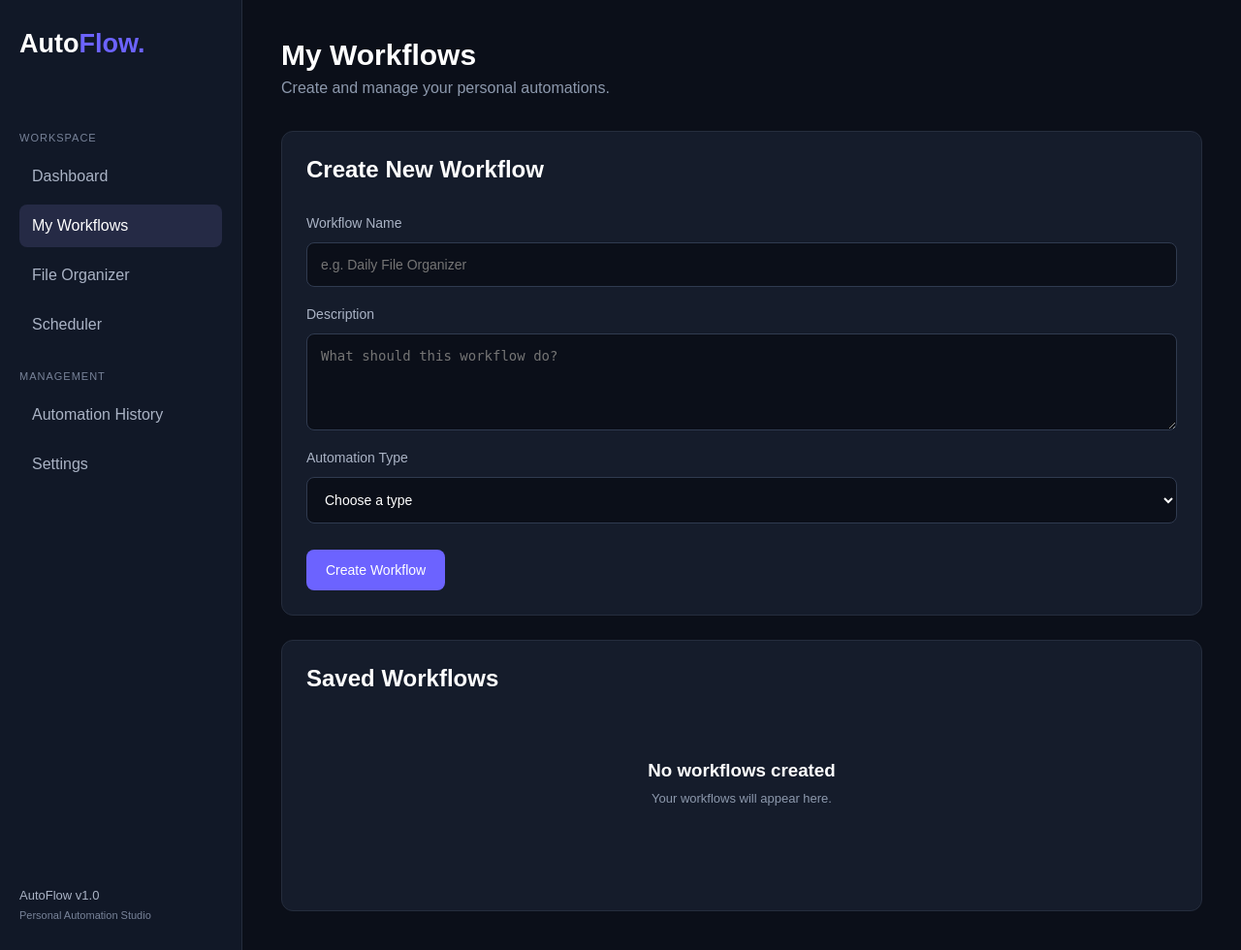
After one commit to rbtechniques/AutoFlow, a Flask app: template templates/workflows.html in a window 1280 px wide. The commit adds this page. Shown: the whole page at 97% size. Run offline with Flask 3, Linux system fonts and the light colour scheme; the template is opened without the code that fills it, so the values that code supplies are empty.

Commit message:
Add workflow management page with form and styling

```diff
--- a/static/css/style.css
+++ b/static/css/style.css
@@ -201,3 +201,78 @@ body {
 .quick-actions button:hover {
     background: #303b50;
 }
+
+
+/* Workflow Manager */
+
+.workflow-form {
+    display: flex;
+    flex-direction: column;
+    gap: 12px;
+}
+
+.workflow-form label {
+    color: #aab3c5;
+    font-size: 14px;
+    margin-top: 8px;
+}
+
+.workflow-form input,
+.workflow-form textarea,
+.workflow-form select {
+    width: 100%;
+    background: #0b0f19;
+    border: 1px solid #303b50;
+    color: white;
+    padding: 14px;
+    border-radius: 8px;
+    font-size: 14px;
+    outline: none;
+}
+
+.workflow-form textarea {
+    min-height: 100px;
+    resize: vertical;
+}
+
+.workflow-form input:focus,
+.workflow-form textarea:focus,
+.workflow-form select:focus {
+    border-color: #6c63ff;
+}
+
+.workflow-form select option {
+    background: #151c2b;
+}
+
+.workflow-form .create-btn {
+    margin-top: 15px;
+    align-self: flex-start;
+}
+
+.workflow-list-panel {
+    margin-top: 25px;
+}
+
+.workflow-item {
+    background: #202a3b;
+    border: 1px solid #303b50;
+    padding: 18px;
+    border-radius: 10px;
+    margin-bottom: 12px;
+}
+
+.workflow-item h3 {
+    margin-bottom: 8px;
+}
+
+.workflow-item p {
+    color: #9aa5b8;
+    font-size: 13px;
+    margin-bottom: 12px;
+}
+
+.workflow-item span {
+    color: #817aff;
+    font-size: 12px;
+}
--- /dev/null
+++ b/templates/workflows.html
@@ -0,0 +1,121 @@
+
+<!DOCTYPE html>
+<html lang="en">
+<head>
+    <meta charset="UTF-8">
+    <meta name="viewport" content="width=device-width, initial-scale=1.0">
+    <title>My Workflows | AutoFlow</title>
+
+    <link rel="stylesheet"
+          href="{{ url_for('static', filename='css/style.css') }}">
+</head>
+
+<body>
+
+    <div class="app-container">
+
+        <aside class="sidebar">
+            <div class="logo">
+                <h2>Auto<span>Flow.</span></h2>
+            </div>
+
+            <nav>
+                <p class="nav-heading">WORKSPACE</p>
+                <a href="/" class="nav-link">Dashboard</a>
+                <a href="/workflows" class="nav-link active">My Workflows</a>
+                <a href="#" class="nav-link">File Organizer</a>
+                <a href="#" class="nav-link">Scheduler</a>
+
+                <p class="nav-heading">MANAGEMENT</p>
+                <a href="#" class="nav-link">Automation History</a>
+                <a href="#" class="nav-link">Settings</a>
+            </nav>
+
+            <div class="sidebar-bottom">
+                <p>AutoFlow v1.0</p>
+                <span>Personal Automation Studio</span>
+            </div>
+        </aside>
+
+
+        <main class="main-content">
+
+            <header class="topbar">
+                <div>
+                    <h1>My Workflows</h1>
+                    <p>Create and manage your personal automations.</p>
+                </div>
+            </header>
+
+
+            <section class="panel">
+
+                <div class="panel-heading">
+                    <h2>Create New Workflow</h2>
+                </div>
+
+                <form action="/create-workflow" method="POST"
+                      class="workflow-form">
+
+                    <label for="name">Workflow Name</label>
+                    <input type="text" id="name" name="name"
+                           placeholder="e.g. Daily File Organizer" required>
+
+                    <label for="description">Description</label>
+                    <textarea id="description" name="description"
+                              placeholder="What should this workflow do?"
+                              required></textarea>
+
+                    <label for="type">Automation Type</label>
+                    <select id="type" name="type" required>
+                        <option value="">Choose a type</option>
+                        <option value="File Management">File Management</option>
+                        <option value="Productivity">Productivity</option>
+                        <option value="Other">Other</option>
+                    </select>
+
+                    <button type="submit" class="create-btn">
+                        Create Workflow
+                    </button>
+
+                </form>
+
+            </section>
+
+
+            <section class="panel workflow-list-panel">
+                <div class="panel-heading">
+                    <h2>Saved Workflows</h2>
+                </div>
+
+                {% if workflows %}
+
+                    {% for workflow in workflows %}
+
+                    <div class="workflow-item">
+                        <div>
+                            <h3>{{ workflow.name }}</h3>
+                            <p>{{ workflow.description }}</p>
+                            <span>{{ workflow.type }}</span>
+                        </div>
+                    </div>
+
+                    {% endfor %}
+
+                {% else %}
+
+                    <div class="empty-state">
+                        <h3>No workflows created</h3>
+                        <p>Your workflows will appear here.</p>
+                    </div>
+
+                {% endif %}
+
+            </section>
+
+        </main>
+
+    </div>
+
+</body>
+</html>
```
